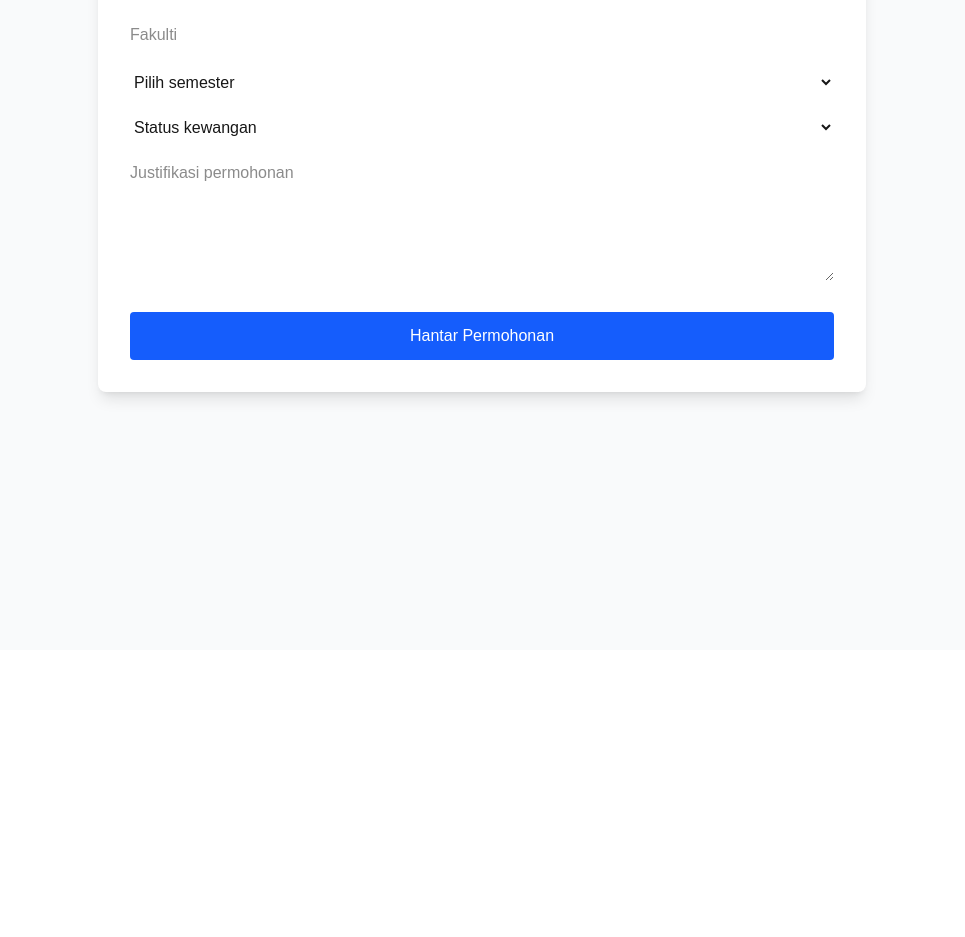
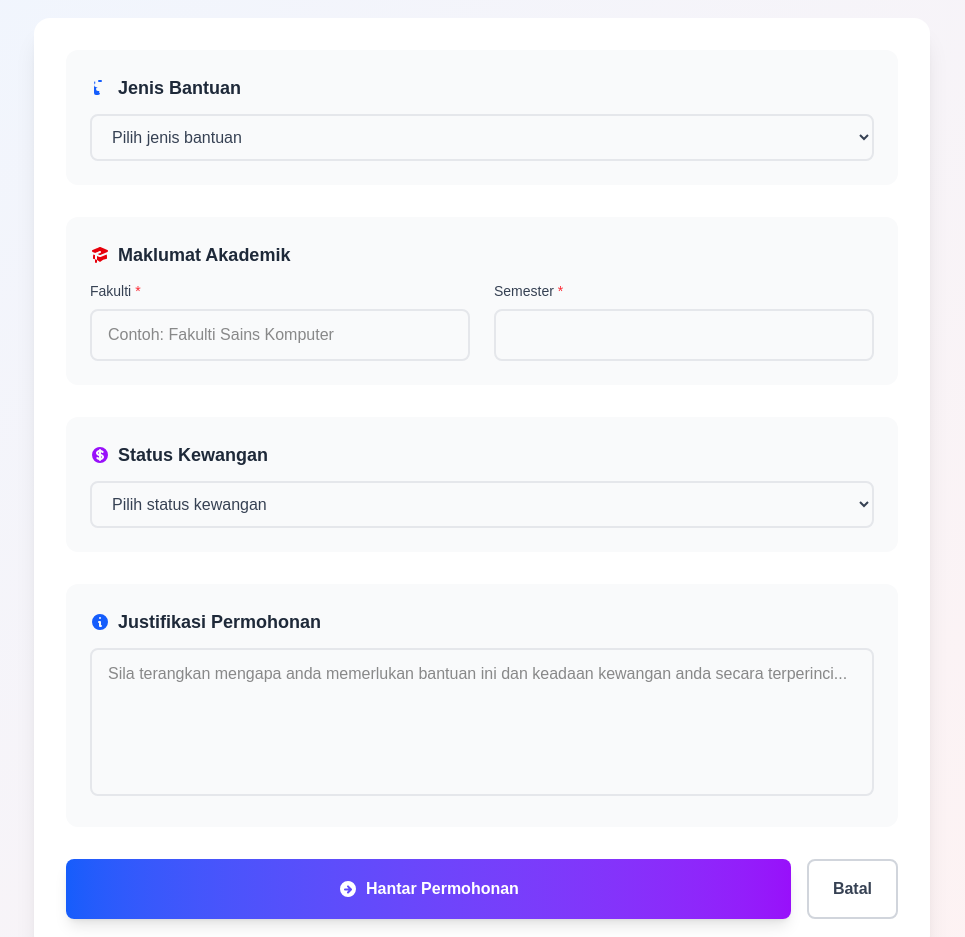
Before and after one commit to fakhitah3/kongsirezeki, a Next.js app: page /apply in a window 1280 px wide. Shown: the part 230-1167 px from the top of the page, without its empty margins (158-1123 px from the left). Before the commit the page ends 880 px from the top, so only its background shows below. Built offline with nearby package versions, Linux system fonts and the light colour scheme; no server answers.

Commit message:
Revise UI button

```diff
--- a/app/components/BuatSumbangan.tsx
+++ b/app/components/BuatSumbangan.tsx
@@ -1,6 +1,6 @@
 "use client";
 
-import { useState } from "react";
+import { useState, useEffect } from "react";
 import { collection, addDoc, serverTimestamp } from "firebase/firestore";
 import { auth, db, storage } from "@/lib/firebase";
 import { useRouter } from "next/navigation";
@@ -44,7 +44,13 @@ export default function BuatSumbangan() {
   const [message, setMessage] = useState("");
   const [error, setError] = useState("");
   const [showSuccessPopup, setShowSuccessPopup] = useState(false);
+  const [minDate, setMinDate] = useState("");
   const router = useRouter();
+
+  useEffect(() => {
+    // Set min date only on client side to avoid hydration mismatch
+    setMinDate(new Date().toISOString().split('T')[0]);
+  }, []);
 
   const handleChange = (e: React.ChangeEvent<HTMLInputElement | HTMLSelectElement | HTMLTextAreaElement>) => {
     const { name, value } = e.target;
@@ -77,8 +83,35 @@ export default function BuatSumbangan() {
     }));
   };
 
+  const handleClearForm = () => {
+    setForm({
+      jenisSumbangan: "",
+      makanan: {
+        jenis: "",
+        kuantiti: 0,
+        unit: "kg",
+        tarikhLuput: "",
+        penerangan: ""
+      },
+      wang: {
+        jumlah: 0,
+        kaedah: "",
+        buktiFile: null
+      },
+      penerangan: ""
+    });
+    setError("");
+    setMessage("");
+  };
+
   const uploadFile = async (file: File): Promise<string> => {
-    const storageRef = ref(storage, `donation-proofs/${Date.now()}_${file.name}`);
+    // Only run on client side
+    if (typeof window === 'undefined') {
+      throw new Error('File upload can only be performed on the client side');
+    }
+
+    const timestamp = Date.now();
+    const storageRef = ref(storage, `donation-proofs/${timestamp}_${file.name}`);
     await uploadBytes(storageRef, file);
     const downloadURL = await getDownloadURL(storageRef);
     return downloadURL;
@@ -124,6 +157,7 @@ export default function BuatSumbangan() {
 
       // If it's a food donation, also add to Stock collection
       if (form.jenisSumbangan === "makanan") {
+        const today = new Date().toISOString().split('T')[0];
         const stockData = {
           donationId: donationDoc.id,
           jenisMakanan: form.makanan.jenis,
@@ -134,7 +168,7 @@ export default function BuatSumbangan() {
           status: "available", // Available for distribution
           penyumbang: auth.currentUser?.displayName || "Anonymous User",
           penyumbangEmail: auth.currentUser?.email || "anonymous@kongsirezeki.com",
-          tarikhMasuk: new Date().toISOString().split('T')[0],
+          tarikhMasuk: today,
           createdAt: serverTimestamp(),
           updatedAt: serverTimestamp()
         };
@@ -175,7 +209,7 @@ export default function BuatSumbangan() {
   };
 
   return (
-    <div className="min-h-screen bg-gradient-to-br from-blue-50 to-purple-50 py-10 px-4">
+    <div className="min-h-screen bg-gradient-to-br from-blue-50 to-red-50 py-10 px-4">
       <div className="max-w-4xl mx-auto">
         {/* Header */}
         <div className="text-center mb-8">
@@ -263,8 +297,8 @@ export default function BuatSumbangan() {
 
             {/* Food Details */}
             {form.jenisSumbangan === "makanan" && (
-              <div className="bg-green-50 border-2 border-green-200 rounded-xl p-6">
-                <h3 className="text-lg font-semibold text-green-800 mb-4 flex items-center">
+              <div className="bg-red-50 border-2 border-red-200 rounded-xl p-6">
+                <h3 className="text-lg font-semibold text-red-800 mb-4 flex items-center">
                   <svg className="w-5 h-5 mr-2" fill="currentColor" viewBox="0 0 20 20">
                     <path fillRule="evenodd" d="M5 3a2 2 0 00-2 2v10a2 2 0 002 2h10a2 2 0 002-2V5a2 2 0 00-2-2H5zm9 4a1 1 0 10-2 0v6a1 1 0 102 0V7zm-3 2a1 1 0 10-2 0v4a1 1 0 102 0V9zm-3 3a1 1 0 10-2 0v1a1 1 0 102 0v-1z" clipRule="evenodd" />
                   </svg>
@@ -282,7 +316,7 @@ export default function BuatSumbangan() {
                       value={form.makanan.jenis}
                       onChange={handleChange}
                       placeholder="Contoh: Beras, Mie, Biskut"
-                      className="w-full border-2 border-gray-200 rounded-lg px-4 py-3 focus:border-green-500 focus:outline-none transition-colors"
+                      className="w-full border-2 border-gray-200 rounded-lg px-4 py-3 focus:border-red-500 focus:outline-none transition-colors"
                       required
                     />
                   </div>
@@ -299,14 +333,14 @@ export default function BuatSumbangan() {
                         onChange={handleChange}
                         min="1"
                         placeholder="0"
-                        className="flex-1 border-2 border-gray-200 rounded-lg px-4 py-3 focus:border-green-500 focus:outline-none transition-colors"
+                        className="flex-1 border-2 border-gray-200 rounded-lg px-4 py-3 focus:border-red-500 focus:outline-none transition-colors"
                         required
                       />
                       <select
                         name="makanan.unit"
                         value={form.makanan.unit}
                         onChange={handleChange}
-                        className="border-2 border-gray-200 rounded-lg px-4 py-3 focus:border-green-500 focus:outline-none transition-colors"
+                        className="border-2 border-gray-200 rounded-lg px-4 py-3 focus:border-red-500 focus:outline-none transition-colors"
                       >
                         <option value="kg">kg</option>
                         <option value="pcs">pcs</option>
@@ -326,8 +360,8 @@ export default function BuatSumbangan() {
                     name="makanan.tarikhLuput"
                     value={form.makanan.tarikhLuput}
                     onChange={handleChange}
-                    min={new Date().toISOString().split('T')[0]}
-                    className="w-full border-2 border-gray-200 rounded-lg px-4 py-3 focus:border-green-500 focus:outline-none transition-colors"
+                    min={minDate}
+                    className="w-full border-2 border-gray-200 rounded-lg px-4 py-3 focus:border-red-500 focus:outline-none transition-colors"
                     required
                   />
                 </div>
@@ -342,7 +376,7 @@ export default function BuatSumbangan() {
                     onChange={handleChange}
                     rows={3}
                     placeholder="Contoh: Makanan kering, masih dalam pembungkusan asal, halal"
-                    className="w-full border-2 border-gray-200 rounded-lg px-4 py-3 focus:border-green-500 focus:outline-none transition-colors resize-none"
+                    className="w-full border-2 border-gray-200 rounded-lg px-4 py-3 focus:border-red-500 focus:outline-none transition-colors resize-none"
                   />
                 </div>
               </div>
@@ -424,8 +458,8 @@ export default function BuatSumbangan() {
             )}
 
             {/* Additional Description */}
-            <div className="bg-gray-50 p-6 rounded-xl">
-              <label className="block text-lg font-semibold text-gray-800 mb-3">
+            <div className="bg-purple-50 p-6 rounded-xl">
+              <label className="block text-lg font-semibold text-purple-800 mb-3">
                 <span className="flex items-center">
                   <svg className="w-5 h-5 mr-2 text-purple-600" fill="currentColor" viewBox="0 0 20 20">
                     <path fillRule="evenodd" d="M18 10a8 8 0 11-16 0 8 8 0 0116 0zm-7-4a1 1 0 11-2 0 1 1 0 012 0zM9 9a1 1 0 000 2v3a1 1 0 001 1h1a1 1 0 100-2v-3a1 1 0 00-1-1H9z" clipRule="evenodd" />
@@ -448,7 +482,7 @@ export default function BuatSumbangan() {
               <button
                 type="submit"
                 disabled={loading}
-                className="flex-1 bg-gradient-to-r from-blue-600 to-purple-600 text-white py-4 px-6 rounded-lg font-semibold hover:from-blue-700 hover:to-purple-700 disabled:opacity-50 disabled:cursor-not-allowed transition-all duration-200 shadow-lg hover:shadow-xl"
+                className="flex-1 bg-gradient-to-r from-red-600 to-purple-600 text-white py-4 px-6 rounded-lg font-semibold hover:from-red-700 hover:to-purple-700 disabled:opacity-50 disabled:cursor-not-allowed transition-all duration-200 shadow-lg hover:shadow-xl"
               >
                 {loading ? (
                   <span className="flex items-center justify-center">
@@ -470,7 +504,7 @@ export default function BuatSumbangan() {
 
               <button
                 type="button"
-                onClick={() => router.back()}
+                onClick={handleClearForm}
                 className="px-6 py-4 border-2 border-gray-300 text-gray-700 rounded-lg font-semibold hover:bg-gray-50 transition-colors"
               >
                 Batal
--- a/app/components/HeroSection.tsx
+++ b/app/components/HeroSection.tsx
@@ -131,7 +131,7 @@ export default function HeroSection() {
         <div className="mt-12 flex flex-wrap justify-center gap-4">
           <button
             onClick={() => window.location.href = '/donate'}
-            className="bg-red-600 hover:bg-red-700 text-white px-6 py-3 rounded-lg font-semibold transition-colors"
+            className="bg-gradient-to-r from-red-600 to-purple-600 text-white px-8 py-4 rounded-lg font-semibold hover:from-red-700 hover:to-purple-700 transition-all duration-200 shadow-lg hover:shadow-xl"
           >
             Sumbang Sekarang
           </button>
--- a/app/components/MohonBantuan.tsx
+++ b/app/components/MohonBantuan.tsx
@@ -13,14 +13,28 @@ export default function MohonBantuan() {
     statusKewangan: "",
     justifikasi: "",
   });
+  const [loading, setLoading] = useState(false);
   const [message, setMessage] = useState("");
   const [error, setError] = useState("");
+  const [showSuccessPopup, setShowSuccessPopup] = useState(false);
   const router = useRouter();
 
   const handleChange = (
     e: React.ChangeEvent<HTMLInputElement | HTMLSelectElement | HTMLTextAreaElement>
   ) => {
     setForm({ ...form, [e.target.name]: e.target.value });
+  };
+
+  const handleClearForm = () => {
+    setForm({
+      jenisBantuan: "",
+      fakulti: "",
+      semester: "",
+      statusKewangan: "",
+      justifikasi: "",
+    });
+    setError("");
+    setMessage("");
   };
 
   const handleSubmit = async (e: React.FormEvent) => {
@@ -31,24 +45,28 @@ export default function MohonBantuan() {
       return;
     }
 
-    try {
+    setLoading(true);
     setError("");
     setMessage("");
 
+    try {
       const applicationData = {
         ...form,
         userId: auth.currentUser.uid,
         userEmail: auth.currentUser.email,
+        userName: auth.currentUser.displayName || "Pelajar",
         userRole: "pelajar",
         status: "pending",
         createdAt: serverTimestamp(),
       };
 
-      console.log("Menghantar data:", applicationData);
-
       await addDoc(collection(db, "applications"), applicationData);
 
-      setMessage("Permohonan berjaya dihantar! Anda akan dialihkan ke status permohonan.");
+      // Show success popup and auto-close after 5 seconds
+      setShowSuccessPopup(true);
+      setTimeout(() => {
+        setShowSuccessPopup(false);
+      }, 5000);
 
       // Reset form
       setForm({
@@ -59,42 +77,65 @@ export default function MohonBantuan() {
         justifikasi: "",
       });
 
-      // Redirect after 2 seconds
-      setTimeout(() => {
-        router.push('/status');
-      }, 2000);
-
     } catch (error) {
       console.error("Error detail:", error);
       setError("Gagal menghantar permohonan. Sila pastikan anda telah login dan cuba lagi.");
+    } finally {
+      setLoading(false);
     }
   };
 
   return (
-    <div className="min-h-screen bg-gray-50 py-10 px-4">
-      <div className="max-w-3xl mx-auto bg-white shadow-lg rounded-lg p-8">
-        <h1 className="text-2xl font-bold text-blue-700 mb-6">
+    <div className="min-h-screen bg-gradient-to-br from-blue-50 to-red-50 py-10 px-4">
+      <div className="max-w-4xl mx-auto">
+        {/* Header */}
+        <div className="text-center mb-8">
+          <h1 className="text-3xl font-bold text-blue-700 mb-3">
             Permohonan Bantuan Pelajar
           </h1>
+          <p className="text-gray-600 max-w-2xl mx-auto">
+            Kami di sini untuk membantu pelajar yang memerlukan. Sila isi maklumat permohonan anda dengan lengkap.
+          </p>
+        </div>
 
+        {/* Messages */}
         {message && (
-          <div className="bg-blue-100 border border-blue-400 text-blue-700 px-4 py-3 rounded mb-6">
+          <div className="bg-green-50 border border-green-200 text-green-800 px-6 py-4 rounded-lg mb-6 flex items-center">
+            <svg className="w-5 h-5 mr-3" fill="currentColor" viewBox="0 0 20 20">
+              <path fillRule="evenodd" d="M10 18a8 8 0 100-16 8 8 0 000 16zm3.707-9.293a1 1 0 00-1.414-1.414L9 10.586 7.707 9.293a1 1 0 00-1.414 1.414l2 2a1 1 0 001.414 0l4-4z" clipRule="evenodd" />
+            </svg>
             {message}
           </div>
         )}
 
         {error && (
-          <div className="bg-red-100 border border-red-400 text-red-700 px-4 py-3 rounded mb-6">
+          <div className="bg-red-50 border border-red-200 text-red-800 px-6 py-4 rounded-lg mb-6 flex items-center">
+            <svg className="w-5 h-5 mr-3" fill="currentColor" viewBox="0 0 20 20">
+              <path fillRule="evenodd" d="M10 18a8 8 0 100-16 8 8 0 000 16zM8.707 7.293a1 1 0 00-1.414 1.414L8.586 10l-1.293 1.293a1 1 0 101.414 1.414L10 11.414l1.293 1.293a1 1 0 001.414-1.414L11.414 10l1.293-1.293a1 1 0 00-1.414-1.414L10 8.586 8.707 7.293z" clipRule="evenodd" />
+            </svg>
             {error}
           </div>
         )}
 
-        <form onSubmit={handleSubmit} className="space-y-6">
+        {/* Form */}
+        <div className="bg-white shadow-xl rounded-2xl p-8">
+          <form onSubmit={handleSubmit} className="space-y-8">
+            {/* Jenis Bantuan */}
+            <div className="bg-gray-50 p-6 rounded-xl">
+              <label className="block text-lg font-semibold text-gray-800 mb-3">
+                <span className="flex items-center">
+                  <svg className="w-5 h-5 mr-2 text-blue-600" fill="currentColor" viewBox="0 0 20 20">
+                    <path d="M9 2a1 1 0 000 2h2a1 1 0 100-2H9z" />
+                    <path fillRule="evenodd" d="M4 5a2 2 0 012-2 1 1 0 000 2H6a2 2 0 100 4h2a2 2 0 100 4h2a1 1 0 100 2 2 2 0 01-2 2H6a2 2 0 01-2-2V5z" clipRule="evenodd" />
+                  </svg>
+                  Jenis Bantuan
+                </span>
+              </label>
               <select
                 name="jenisBantuan"
                 value={form.jenisBantuan}
                 onChange={handleChange}
-              className="w-full rounded border-gray-300"
+                className="w-full border-2 border-gray-200 rounded-lg px-4 py-3 text-gray-700 focus:border-blue-500 focus:outline-none transition-colors"
                 required
               >
                 <option value="">Pilih jenis bantuan</option>
@@ -102,59 +143,158 @@ export default function MohonBantuan() {
                 <option value="food_pack">Food pack mingguan</option>
                 <option value="kecemasan">Bantuan kecemasan</option>
               </select>
+            </div>
 
+            {/* Maklumat Akademik */}
+            <div className="bg-gray-50 p-6 rounded-xl">
+              <label className="block text-lg font-semibold text-gray-800 mb-3">
+                <span className="flex items-center">
+                  <svg className="w-5 h-5 mr-2 text-red-600" fill="currentColor" viewBox="0 0 20 20">
+                    <path d="M10.394 2.08a1 1 0 00-.788 0l-7 3a1 1 0 000 1.84L5.25 8.051a.999.999 0 01.356-.257l4-1.714a1 1 0 11.788 1.838L7.667 9.088l1.94.831a1 1 0 00.787 0l7-3a1 1 0 000-1.838l-7-3zM3.31 9.397L5 10.12v4.102a8.969 8.969 0 00-1.05-.174 1 1 0 01-.89-.89 11.115 11.115 0 01.25-3.762zM9.3 16.573A9.026 9.026 0 007 14.935v-3.957l1.818.78a3 3 0 002.364 0l5.508-2.361a11.026 11.026 0 01.25 3.762 1 1 0 01-.89.89 8.968 8.968 0 00-5.35 2.524 1 1 0 01-1.4 0zM6 18a1 1 0 001-1v-2.065a8.935 8.935 0 00-2-.712V17a1 1 0 001 1z" />
+                  </svg>
+                  Maklumat Akademik
+                </span>
+              </label>
+
+              <div className="grid grid-cols-1 md:grid-cols-2 gap-6">
+                <div>
+                  <label className="block text-sm font-medium text-gray-700 mb-2">
+                    Fakulti <span className="text-red-500">*</span>
+                  </label>
                   <input
                     name="fakulti"
                     value={form.fakulti}
                     onChange={handleChange}
-              placeholder="Fakulti"
-              className="w-full rounded border-gray-300"
+                    placeholder="Contoh: Fakulti Sains Komputer"
+                    className="w-full border-2 border-gray-200 rounded-lg px-4 py-3 focus:border-red-500 focus:outline-none transition-colors"
                     required
                   />
+                </div>
 
-            <select
+                <div>
+                  <label className="block text-sm font-medium text-gray-700 mb-2">
+                    Semester <span className="text-red-500">*</span>
+                  </label>
+                  <input
                     name="semester"
                     value={form.semester}
                     onChange={handleChange}
-              className="w-full rounded border-gray-300"
+                    className="w-full border-2 border-gray-200 rounded-lg px-4 py-3 focus:border-red-500 focus:outline-none transition-colors"
                     required
-            >
-              <option value="">Pilih semester</option>
-              <option value="1">Semester 1</option>
-              <option value="2">Semester 2</option>
-              <option value="3">Semester 3</option>
-              <option value="4">Semester 4</option>
-              <option value="5">Semester 5</option>
-              <option value="6">Semester 6</option>
-            </select>
+                  />
+                </div>
+              </div>
+            </div>
 
+            {/* Status Kewangan */}
+            <div className="bg-gray-50 p-6 rounded-xl">
+              <label className="block text-lg font-semibold text-gray-800 mb-3">
+                <span className="flex items-center">
+                  <svg className="w-5 h-5 mr-2 text-purple-600" fill="currentColor" viewBox="0 0 20 20">
+                    <path d="M8.433 7.418c.155-.103.346-.196.567-.267v1.698a2.305 2.305 0 01-.567-.267C8.07 8.34 8 8.114 8 8c0-.114.07-.34.433-.582zM11 12.849v-1.698c.22.071.412.164.567.267.364.243.433.468.433.582 0 .114-.07.34-.433.582a2.305 2.305 0 01-.567.267z" />
+                    <path fillRule="evenodd" d="M10 18a8 8 0 100-16 8 8 0 000 16zm1-13a1 1 0 10-2 0v.092a4.535 4.535 0 00-1.676.662C6.602 6.234 6 7.009 6 8c0 .99.602 1.765 1.324 2.246.48.32 1.054.545 1.676.662v1.941c-.391-.127-.68-.317-.843-.504a1 1 0 10-1.51 1.31c.562.649 1.413 1.076 2.353 1.253V15a1 1 0 102 0v-.092a4.535 4.535 0 001.676-.662C13.398 13.766 14 12.991 14 12c0-.99-.602-1.765-1.324-2.246A4.535 4.535 0 0011 9.092V7.151c.391.127.68.317.843.504a1 1 0 101.511-1.31c-.563-.649-1.413-1.076-2.354-1.253V5z" clipRule="evenodd" />
+                  </svg>
+                  Status Kewangan
+                </span>
+              </label>
               <select
                 name="statusKewangan"
                 value={form.statusKewangan}
                 onChange={handleChange}
-              className="w-full rounded border-gray-300"
+                className="w-full border-2 border-gray-200 rounded-lg px-4 py-3 text-gray-700 focus:border-purple-500 focus:outline-none transition-colors"
                 required
               >
-              <option value="">Status kewangan</option>
+                <option value="">Pilih status kewangan</option>
                 <option value="b40">B40</option>
                 <option value="tiada_bantuan">Tiada bantuan tetap</option>
                 <option value="kehilangan_pendapatan">Kehilangan pendapatan</option>
+                <option value="masalah_kewangan">Masalah kewangan lain</option>
               </select>
+            </div>
 
+            {/* Justifikasi */}
+            <div className="bg-gray-50 p-6 rounded-xl">
+              <label className="block text-lg font-semibold text-gray-800 mb-3">
+                <span className="flex items-center">
+                  <svg className="w-5 h-5 mr-2 text-blue-600" fill="currentColor" viewBox="0 0 20 20">
+                    <path fillRule="evenodd" d="M18 10a8 8 0 11-16 0 8 8 0 0116 0zm-7-4a1 1 0 11-2 0 1 1 0 012 0zM9 9a1 1 0 000 2v3a1 1 0 001 1h1a1 1 0 100-2v-3a1 1 0 00-1-1H9z" clipRule="evenodd" />
+                  </svg>
+                  Justifikasi Permohonan
+                </span>
+              </label>
               <textarea
                 name="justifikasi"
                 value={form.justifikasi}
                 onChange={handleChange}
                 rows={5}
-              placeholder="Justifikasi permohonan"
-              className="w-full rounded border-gray-300"
+                placeholder="Sila terangkan mengapa anda memerlukan bantuan ini dan keadaan kewangan anda secara terperinci..."
+                className="w-full border-2 border-gray-200 rounded-lg px-4 py-3 focus:border-blue-500 focus:outline-none transition-colors resize-none"
                 required
               />
+            </div>
 
-            <button className="w-full bg-blue-600 text-white py-3 rounded hover:bg-blue-700">
+            {/* Submit Button */}
+            <div className="flex flex-col sm:flex-row gap-4">
+              <button
+                type="submit"
+                disabled={loading}
+                className="flex-1 bg-gradient-to-r from-blue-600 to-purple-600 text-white py-4 px-6 rounded-lg font-semibold hover:from-blue-700 hover:to-purple-700 disabled:opacity-50 disabled:cursor-not-allowed transition-all duration-200 shadow-lg hover:shadow-xl"
+              >
+                {loading ? (
+                  <span className="flex items-center justify-center">
+                    <svg className="animate-spin -ml-1 mr-3 h-5 w-5 text-white" fill="none" viewBox="0 0 24 24">
+                      <circle className="opacity-25" cx="12" cy="12" r="10" stroke="currentColor" strokeWidth="4"></circle>
+                      <path className="opacity-75" fill="currentColor" d="M4 12a8 8 0 018-8V0C5.373 0 0 5.373 0 12h4zm2 5.291A7.962 7.962 0 014 12H0c0 3.042 1.135 5.824 3 7.938l3-2.647z"></path>
+                    </svg>
+                    Menghantar...
+                  </span>
+                ) : (
+                  <span className="flex items-center justify-center">
+                    <svg className="w-5 h-5 mr-2" fill="currentColor" viewBox="0 0 20 20">
+                      <path fillRule="evenodd" d="M10 18a8 8 0 100-16 8 8 0 000 16zm3.707-8.293l-3-3a1 1 0 00-1.414 1.414L10.586 9.5H7a1 1 0 100 2h3.586l-1.293 1.293a1 1 0 101.414 1.414l3-3a1 1 0 000-1.414z" clipRule="evenodd" />
+                    </svg>
                     Hantar Permohonan
+                  </span>
+                )}
               </button>
+
+              <button
+                type="button"
+                onClick={handleClearForm}
+                className="px-6 py-4 border-2 border-gray-300 text-gray-700 rounded-lg font-semibold hover:bg-gray-50 transition-colors"
+              >
+                Batal
+              </button>
+            </div>
           </form>
+        </div>
+
+        {/* Success Popup */}
+        {showSuccessPopup && (
+          <div className="fixed top-4 right-4 z-50 animate-pulse">
+            <div className="bg-white rounded-xl shadow-2xl p-6 max-w-sm border border-gray-200">
+              <div className="text-center">
+                <div className="w-12 h-12 bg-green-100 rounded-full flex items-center justify-center mx-auto mb-3">
+                  <svg className="w-6 h-6 text-green-600" fill="currentColor" viewBox="0 0 20 20">
+                    <path fillRule="evenodd" d="M16.707 5.293a1 1 0 010 1.414l-8 8a1 1 0 01-1.414 0l-4-4a1 1 0 011.414-1.414L8 12.586l7.293-7.293a1 1 0 011.414 0z" clipRule="evenodd" />
+                  </svg>
+                </div>
+
+                <h3 className="text-lg font-bold text-gray-900 mb-2">
+                  Permohonan Berjaya!
+                </h3>
+
+                <p className="text-sm text-gray-600 mb-4">
+                  Permohonan anda telah diterima dan akan diproses.
+                </p>
+
+                <div className="text-xs text-gray-500">
+                  Dialog ini akan ditutup secara automatik...
+                </div>
+              </div>
+            </div>
+          </div>
+        )}
       </div>
     </div>
   );
```
Also changed, not shown: 1 other file (tests, documents, lock files or other folders). Lines whose indentation alone changed are shown as unchanged.
